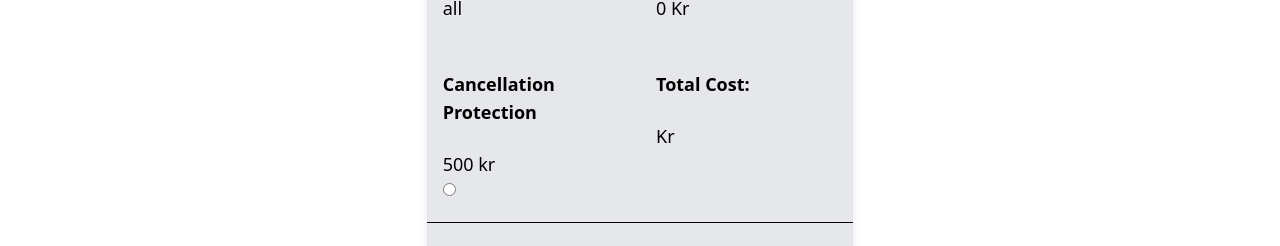
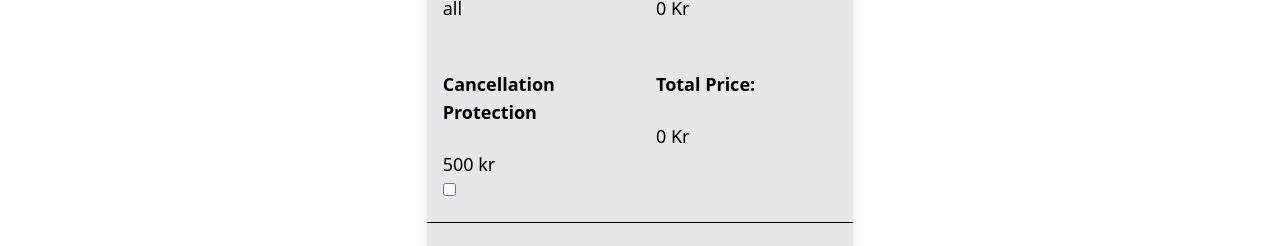
Before and after one commit to ulrikaha/Front-end-project-v1, a Next.js app: page /booking in a window 1280 px wide. Shown: the part 704-950 px from the top of the page. Built offline with nearby package versions, Linux system fonts and the light colour scheme.

Commit message:
totalPrice working on bookingInformation

```diff
--- a/components/BookingInformation.tsx
+++ b/components/BookingInformation.tsx
@@ -3,7 +3,7 @@
 import { useSearchContext } from "@/context/SearchContext";
 import { useBookingDetailsContext } from "@/context/BookingDetailsContext";
 import { useBookingContext } from "@/context/BookingConfirmContext";
-import { useState } from "react";
+import { useState , useEffect } from "react";
 
     function BookingInformation() {
     const { startDate, endDate, selectedPackage } = useSearchContext();
@@ -13,13 +13,27 @@ import { useState } from "react";
 
     const { updateBookingInfo } = useBookingContext();
 
-const calculateTotalCost = () => {
-    const basePrice = bookingDetails.price;
-    const cancellationProtectionCost = isCancellationProtectionChecked ? 500 : 0;
-    const totalPrice = basePrice + cancellationProtectionCost;
-    updateBookingInfo({ totalPrice });
-    return totalPrice;
-}
+
+    useEffect(() => {
+        const totalCost = calculateTotalCost();
+        updateBookingInfo({ totalPrice: totalCost });
+      }, [isCancellationProtectionChecked, bookingDetails.price]);
+
+
+      const calculateTotalCost = () => {
+        const basePrice = bookingDetails.price;
+        const cancellationProtectionCost = isCancellationProtectionChecked ? 500 : 0;
+        return basePrice + cancellationProtectionCost;
+      };
+
+
+      const handleCancellationProtectionChange = () => {
+        setIsCancellationProtectionChecked((prevValue) => !prevValue);
+
+      };
+
+
+
 
 
     return (
@@ -45,7 +59,13 @@ const calculateTotalCost = () => {
 
               <h2 className="text-lg font-bold mt-12">Cancellation Protection</h2>
               <p className="text-lg mt-6">500 kr</p>
-              <input type="radio" id="cancel-protection" name="candel-protection" value="cancel-protection" />
+              <input
+              type="checkbox"
+              id="cancel-protection"
+              name="candel-protection"
+              checked={isCancellationProtectionChecked}
+              onChange={handleCancellationProtectionChange}
+              />
             </div>
 
             <div className="w-1/2 px-4">
@@ -61,8 +81,8 @@ const calculateTotalCost = () => {
               <h2 className="text-lg font-bold mt-12">Price</h2>
               <p className="text-lg mt-6">{bookingDetails.price} Kr</p>
 
-              <h2 className="text-lg font-bold mt-12">Total Cost:</h2>
-              <p className="text-lg mt-6"> Kr</p>
+              <h2 className="text-lg font-bold mt-12">Total Price:</h2>
+              <p className="text-lg mt-6">{calculateTotalCost()}  Kr</p>
             </div>
           </div>
 
--- a/components/PaymentConfirmation.tsx
+++ b/components/PaymentConfirmation.tsx
@@ -4,6 +4,7 @@ import { useBookingContext } from "@/context/BookingConfirmContext";
 
 const PaymentConfirmation = () => {
     const { bookingInfo } = useBookingContext();
+    const { bookingReference } = bookingInfo;
 
      // Access total price and user email from the context
   const { totalPrice, email } = bookingInfo;
@@ -19,7 +20,7 @@ const PaymentConfirmation = () => {
                 <p className="text-center text-lg mt-8">{totalPrice}</p>
                 <p className="text-center text-lg font-bold"></p>
                 <p className="text-center text-lg mt-8">Your booking reference</p>
-                <p className="text-center text-lg font-bold">XXXXXX?</p>
+                <p className="text-center text-lg font-bold">{bookingReference}</p>
                 <p className="text-center text-lg mt-8">A receipt for this transaction has been sent to</p>
                 <p className="text-center text-lg font-bold">{email}</p>
             </div>
--- a/context/BookingConfirmContext.tsx
+++ b/context/BookingConfirmContext.tsx
@@ -1,10 +1,11 @@
 'use client';
 
-import { createContext, useContext, ReactNode, useState } from 'react';
+import React, { createContext, useContext, ReactNode, useState } from 'react';
 
 interface BookingInfo {
   totalPrice: number;
   email: string;
+  bookingReference: string;
 }
 
 interface BookingContextType {
@@ -22,6 +23,7 @@ export const BookingProvider: React.FC<BookingProviderProps> = ({ children }) =>
   const [bookingInfo, setBookingInfo] = useState<BookingInfo>({
     totalPrice: 0,
     email: '',
+    bookingReference: generateBookingReference(),
   });
 
   const updateBookingInfo = (newBookingInfo: Partial<BookingInfo>) => {
@@ -40,3 +42,14 @@ export const useBookingContext = (): BookingContextType => {
   }
   return context;
 };
+
+// Function to generate a random booking reference
+const generateBookingReference = (): string => {
+  const characters = 'ABCDEFGHIJKLMNOPQRSTUVWXYZ0123456789';
+  const length = 8;
+  let bookingReference = '';
+  for (let i = 0; i < length; i++) {
+    bookingReference += characters.charAt(Math.floor(Math.random() * characters.length));
+  }
+  return bookingReference;
+};
```
